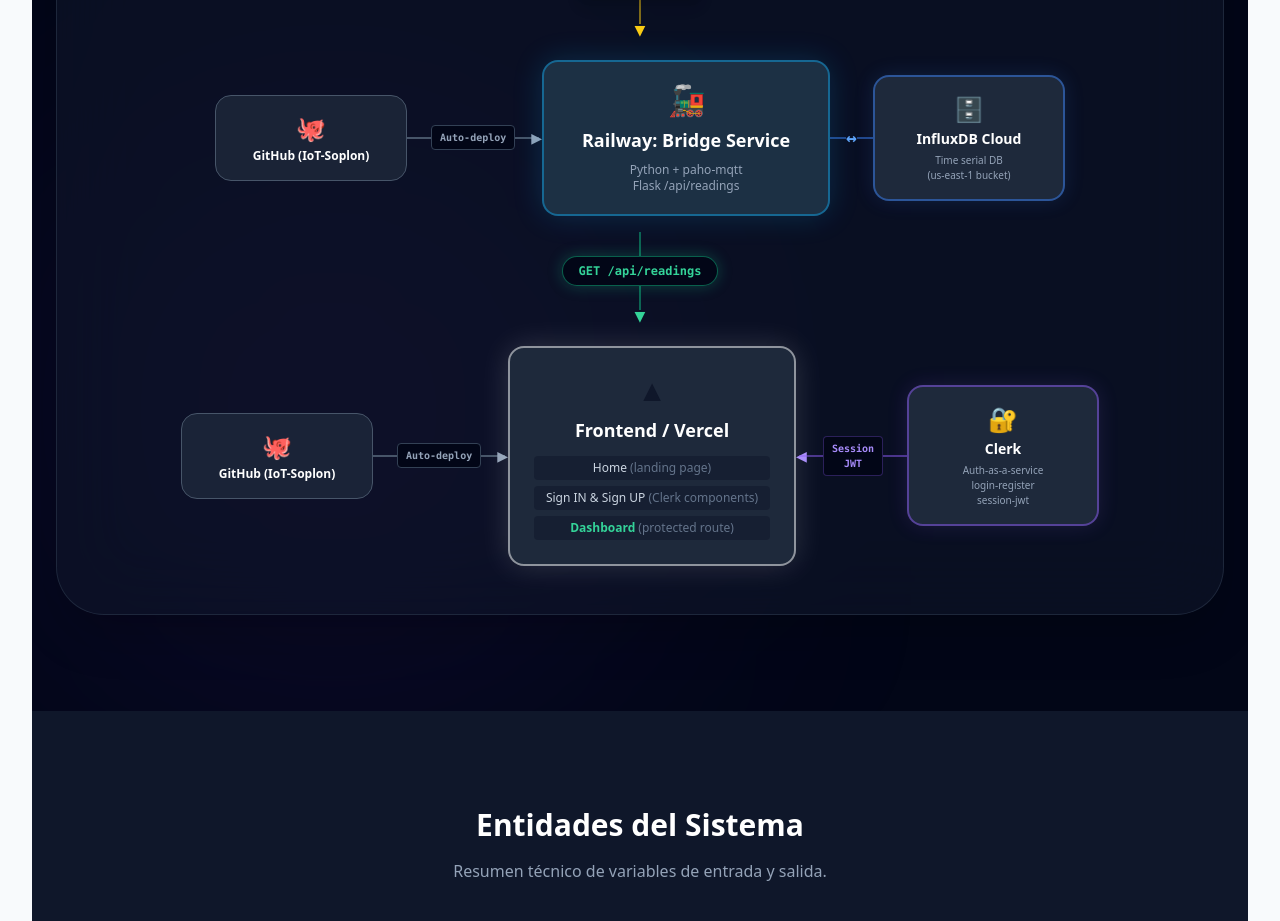
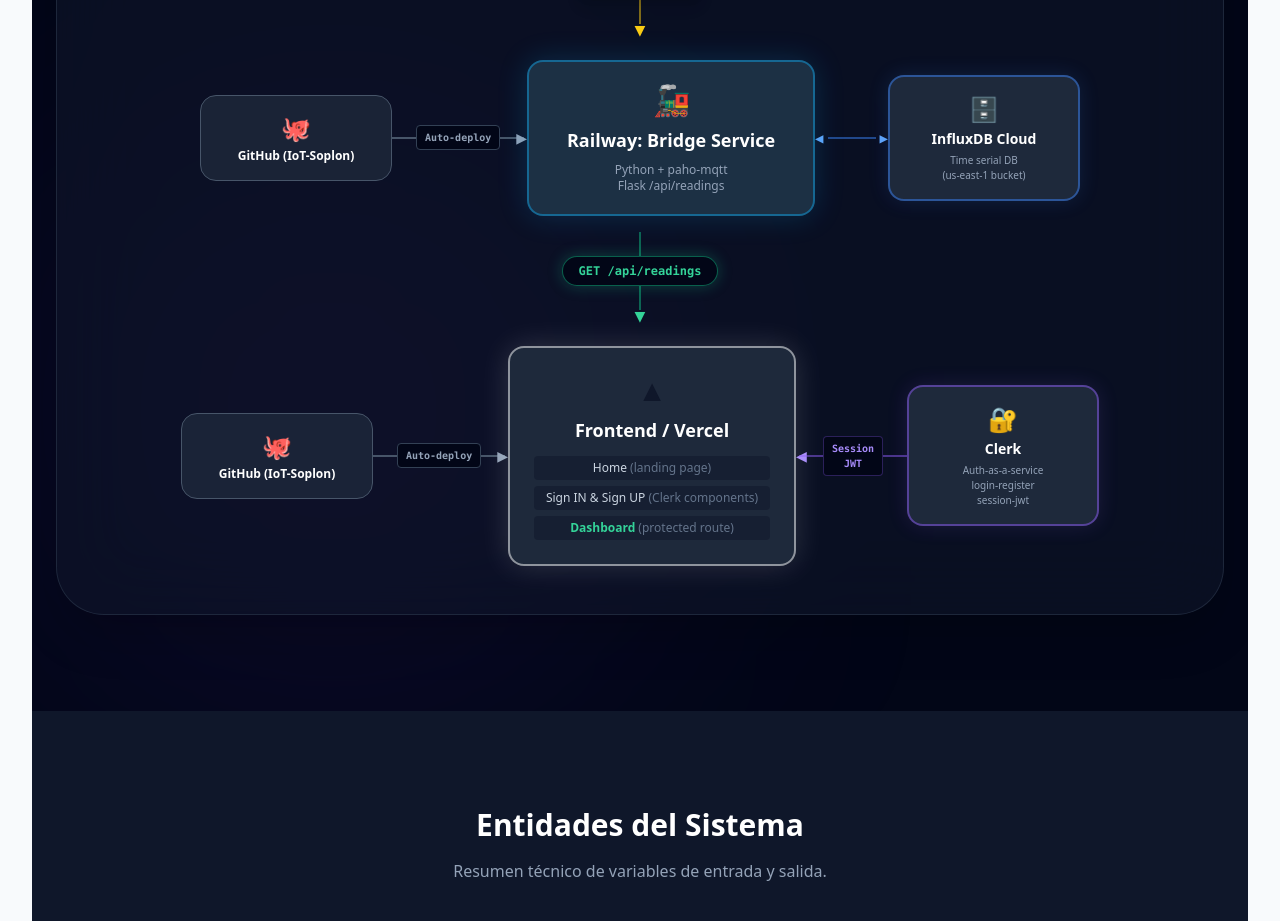
Before and after one commit to Fellbowl/IoT-Soplon, a React (Vite) app in the folder IoT-Soplon/frontend/: page /proyecto in a window 1280 px wide. Shown: the part 5720-6641 px from the top of the page. Built offline with nearby package versions, Linux system fonts and the light colour scheme; no server answers.

Commit message:
fix: Bridge-InfluxDB arrow with heads on both sides (◀──▶)

```diff
--- a/IoT-Soplon/frontend/src/pages/Proyecto.jsx
+++ b/IoT-Soplon/frontend/src/pages/Proyecto.jsx
@@ -371,10 +371,10 @@
                   <p className="text-xs text-slate-400 mt-2 relative z-10 font-medium">Python + paho-mqtt<br/>Flask /api/readings</p>
                 </div>
 
-                <div className="flex items-center text-blue-400 font-mono text-[10px] font-bold">
-                  <div className="h-0.5 w-4 bg-blue-500/50"></div>
-                  <div className="text-lg">↔</div>
-                  <div className="h-0.5 w-4 bg-blue-500/50"></div>
+                <div className="flex items-center text-blue-400 font-mono text-[10px] font-bold gap-1">
+                  <div className="text-sm">◀</div>
+                  <div className="h-0.5 w-12 bg-blue-500/50"></div>
+                  <div className="text-sm">▶</div>
                 </div>
 
                 {/* InfluxDB */}
```
